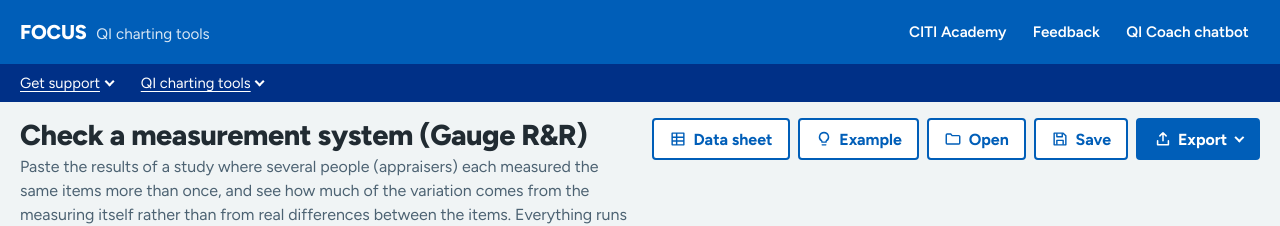
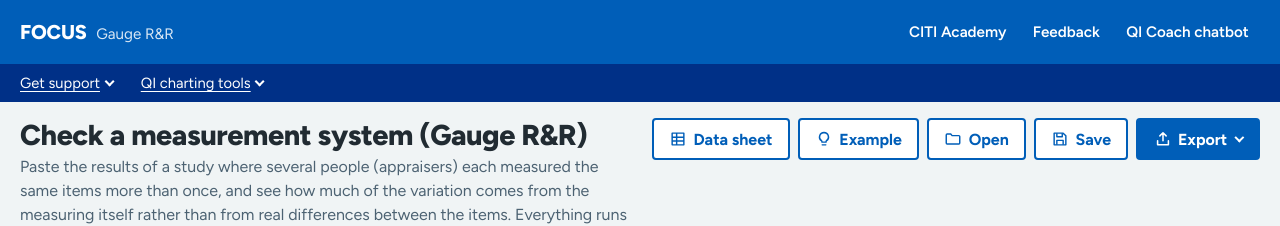
Before and after one commit to PerrinShanks-Cogito/IntegratedQiTools, a Jekyll site: the page built from gauge_rr/index.html, in a window 1280 px wide. Shown: the top 226 px of the page. Built offline with Jekyll 4.4.1, drawn with Linux system fonts in a browser that asks for light colours.

Commit message:
Rename Gage R&R to Gauge R&R in the tools list
The tools list still used the old gage_rr id and name, so the landing
page and menu said Gage R&R and linked through the redirect, and the
Gauge R&R page's header couldn't find its own entry.

Co-Authored-By: Claude Opus 5.5 <noreply@anthropic.com>
Claude-Session: https://claude.ai/code/session_016x4N2sp5ZAsANnEKNfJPLS

```diff
--- a/_data/tools.yml
+++ b/_data/tools.yml
@@ -102,8 +102,8 @@
   group: Explore your data
   description: See how long things last before they fail, such as equipment until its first repair, how likely they are to keep working over time, and whether failures come early, at random or from wearing out.
 
-- id: gage_rr
-  name: Gage R&R
+- id: gauge_rr
+  name: Gauge R&R
   status: Beta
   group: Test changes
   description: Check whether a measurement can be trusted, such as blood pressure readings or wound sizes, by seeing how much of its variation comes from the person and the equipment rather than from real differences.
```
Also changed, not shown: README.md.
